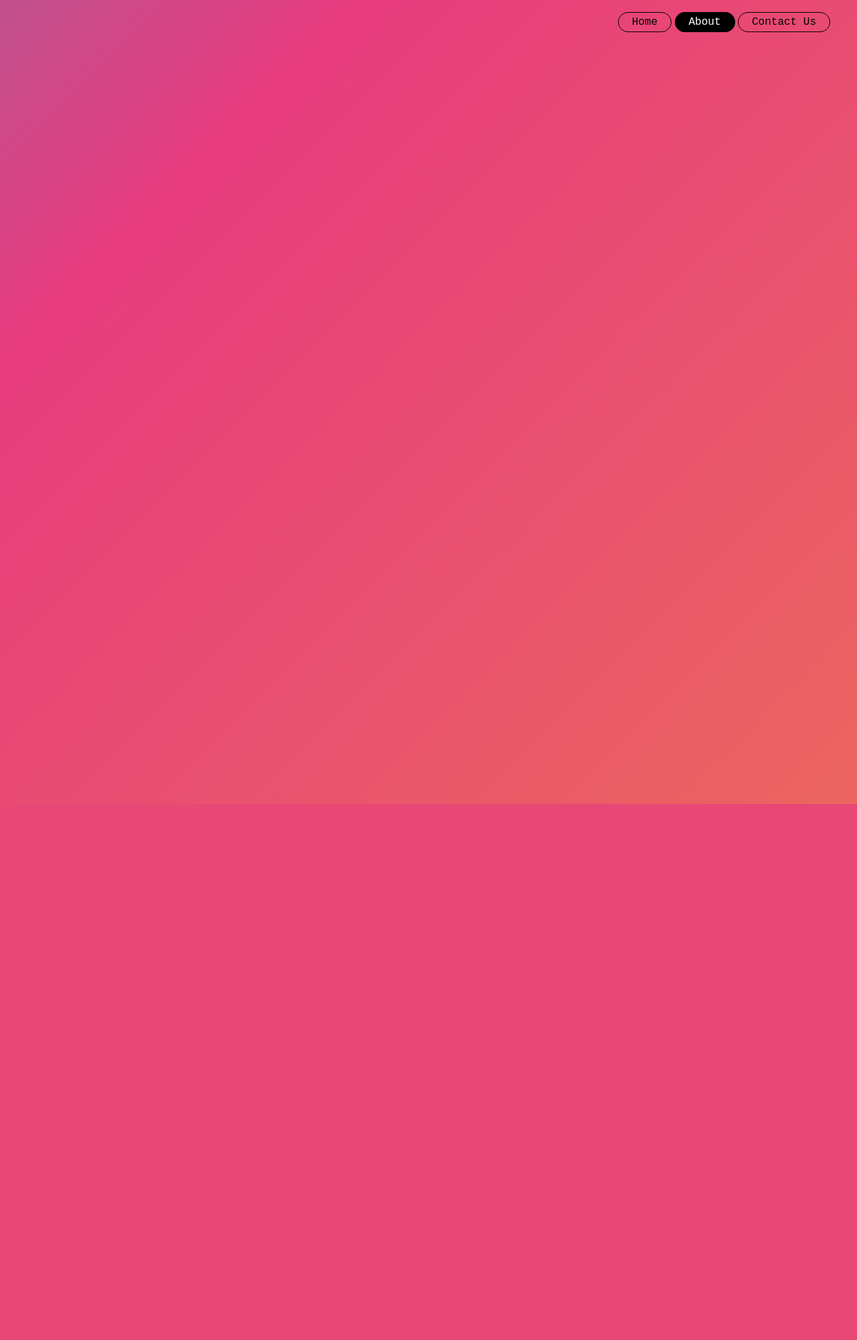
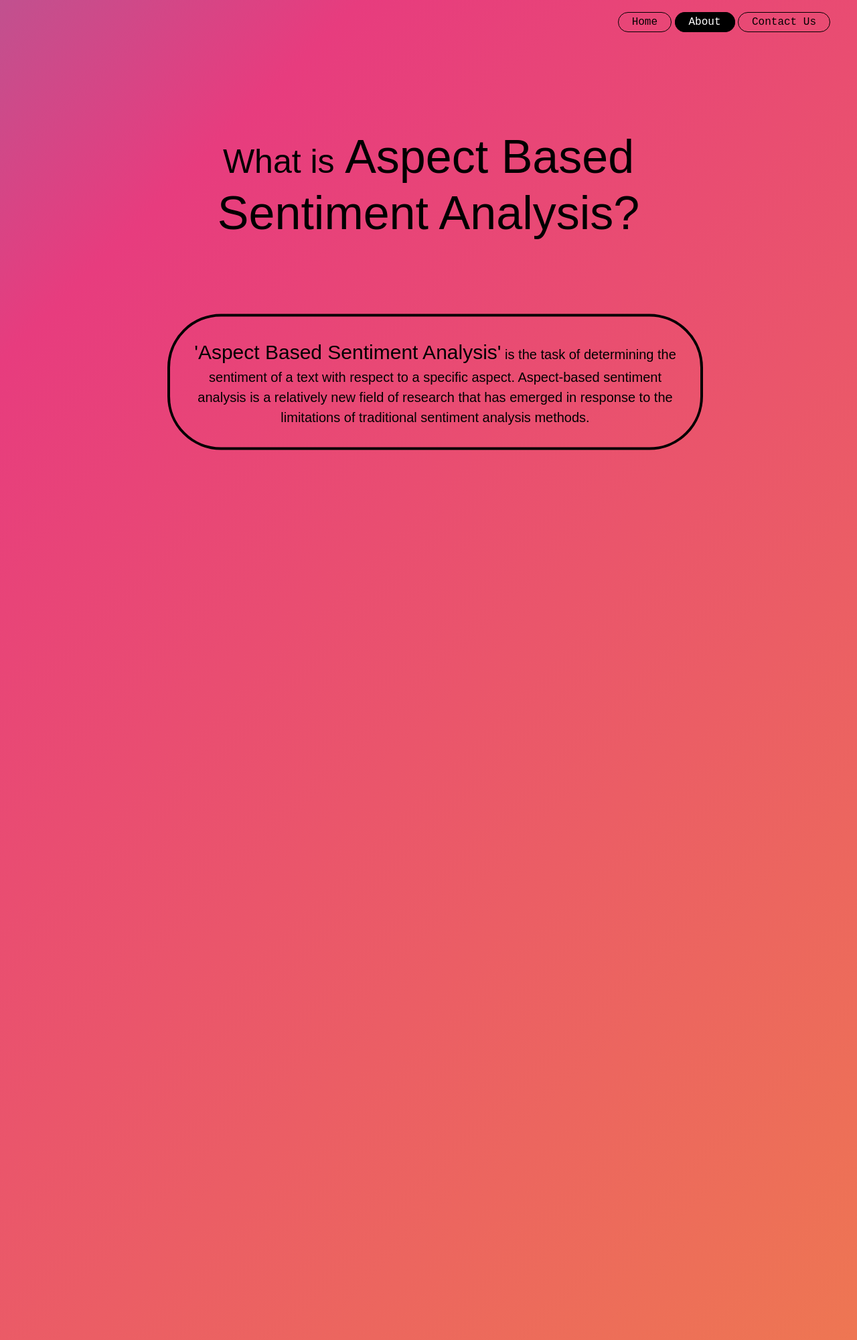
Before and after one commit to MFRSiam/SentimentAnalysis_CSE299, a Django app: page /abouts/ in a window 1280 px wide. Shown: the whole page at 67% size. Before the commit the page ends 1200 px from the top, so only its background shows below. Run offline with Django 4.2, Linux system fonts and the light colour scheme; parts of the project's set-up code (start-up, migrations or seed data) failed here and were passed over.

Commit message:
change
front end problems

```diff
--- a/webpage/sentiment_analysis/Trial.py
+++ b/webpage/sentiment_analysis/Trial.py
@@ -65,7 +65,7 @@ def preprocessing(text):
 class config:
     warnings.filterwarnings("ignore", category = UserWarning)
     IMG_SIZE = (224,224)
-    DEVICE = ("cuda" if torch.cuda.is_available() else "cpu")
+    DEVICE = "cpu"
     FOLDS = 5
     SHUFFLE = True
     BATCH_SIZE = 32
@@ -296,7 +296,7 @@ embedding_layer = get_emb_layer_with_weights(target_vocab = VOCAB, emb_model = f
 model = Model(VOCAB_SIZE, config.EMB_DIM, HIDDEN_DIM, OUTPUT_DIM, embedding_layer)
 
 # Load the model's state dictionary
-checkpoint = torch.load('./../My-Model.pt')
+checkpoint = torch.load('./../My-Model.pt',  map_location=torch.device('cpu'))
 
 
 # Set the model in evaluation mode
--- a/webpage/sentiment_analysis/urls.py
+++ b/webpage/sentiment_analysis/urls.py
@@ -5,5 +5,6 @@ from .views import *
 
 urlpatterns = [
     path('',HomePageView,name='home'),
-    path('abouts/',AboutsPageView, name='abouts')
+    path('abouts/',AboutsPageView, name='abouts'),
+    path('contact/',ContactUs, name='contact')
 ]
--- a/webpage/sentiment_analysis/views.py
+++ b/webpage/sentiment_analysis/views.py
@@ -39,3 +39,7 @@ def HomePageView(request):
 def AboutsPageView(request):
 
     return render(request,'abouts.html')
+
+def ContactUs(request):
+
+    return render(request,'contact.html')
--- a/webpage/static/css/about.css
+++ b/webpage/static/css/about.css
@@ -2,3 +2,72 @@ ul li.active2 a{
     background-color: black;
     color: white;
 }
+
+/* img {
+    position: absolute;
+    top: 30%;
+    right: 0;
+    bottom: 0;
+    left: 30%;
+    width: 1000px;
+    height: 500px;
+    object-fit: cover;
+    z-index: -1;
+} */
+
+.question {
+    position: absolute;
+    top: 35%;
+    left: 50%;
+    transform: translate(-50%, -50%);
+}
+
+.question h2 {
+    text-align: center;
+    color: black;
+    font-size: 50px;
+    font-family: fantasy;
+}
+
+#design {
+    color: black;
+    font-family: fantasy;
+    font-size: 70px;
+}
+
+.description {
+    position: absolute;
+    top: 70%;
+    left: 50%;
+    transform: translate(-50%, -50%);
+
+
+    text-align: center;
+    color: black;
+    font-size: 20px;
+    font-family: fantasy;
+
+    background-color: transparent;
+    width: 800px;
+    border: 4px solid black;
+    border-radius: 80px;
+    padding: 30px;
+    margin: 10px;
+
+}
+
+#absa {
+    color: black;
+    font-family: fantasy;
+    font-size: 30px;
+}
+
+.pic {
+    min-height: 100vh;
+    width: 100%;
+    background-image: linear-gradient(rgba(4,9,30,0.7),rgba(4,9,30,0.7), url(../img/try.jpg));
+
+    background-position: center;
+    background-size:cover;
+    position: relative;
+}
--- a/webpage/static/css/core.css
+++ b/webpage/static/css/core.css
@@ -10,17 +10,7 @@ html, body {
     padding: 0;
 }
 
-img {
-    position: fixed;
-    top: 0;
-    right: 0;
-    bottom: 0;
-    left: 0;
-    width: 100%;
-    height: 100%;
-    object-fit: cover;
-    z-index: -1;
-}
+
 
 header {
     height: 150vh;
@@ -105,8 +95,11 @@ body {
     padding: 10px 30px;
     color: white;
     text-decoration: none;
-    width: auto !important;
+    /* width: auto !important; */
     transition: border-color 0.3s, box-shadow 0.3s;
+
+    width: 100%; /* Set the width to fill the available space */
+    /* height: 100px; */
 }
 
 .btn:hover,
@@ -158,3 +151,6 @@ body {
     background-color: white;
     color: black;
 }
+
+
+/* ===============ABOUT PAGE ================*/
--- a/webpage/templates/_base.html
+++ b/webpage/templates/_base.html
@@ -20,7 +20,7 @@
             <ul>
                 <li class="active"><a href="{%url 'home'%}">Home</a></li>
                 <li class="active2"><a href="{%url 'abouts'%}">About</a></li>
-                <li><a href="#">Contact Us</a></li>
+                <li class="active3"><a href="{%url 'contact'%}">Contact Us</a></li>
             </ul>
         </div>
     </header>
--- a/webpage/templates/abouts.html
+++ b/webpage/templates/abouts.html
@@ -7,6 +7,20 @@
 
 {% block content %}
 <link rel="stylesheet" href="{% static 'css/about.css' %}">
+<!-- <img src="{% static 'img/2.png' %}"> -->
+
+<div class="pic">
+
+</div>
+<div class="question">
+    <h2>What is<span id="design">  Aspect Based Sentiment Analysis?</span></h2>
+</div>
+
+<div class="description">
+    <span id="absa">'Aspect Based Sentiment Analysis'</span> is the task of determining the sentiment of a text with respect to a specific aspect.
+    Aspect-based sentiment analysis is a relatively new field of research that has emerged in
+    response to the limitations of traditional sentiment analysis methods.
+</div>
 
 
 {% endblock content %}
--- a/webpage/templates/index.html
+++ b/webpage/templates/index.html
@@ -15,13 +15,8 @@
     <form action="./" method="post">
         {% csrf_token %}
         <input class="btn" id="id_subject" type="text" name="sentence" maxlength="100" required id="id_sentence" value="Please Enter Your Sentence">
-        <!-- <input type="submit" value="Submit"> -->
     </form>
 
-
-
-    <!-- <a href="#" class="btn">ASPECT</a> -->
-    <!-- <a href="#" class="btn">SENTIMENT</a> -->
 </div>
 <div class="box1">
     {% if show %}
```
Also changed, not shown: train.py (+2 -17 lines), webpage/static/css/contact.css (added, +18 -0 lines), webpage/templates/contact.html (added, +15 -0 lines), webpage/static/img/try.jpg (added).
